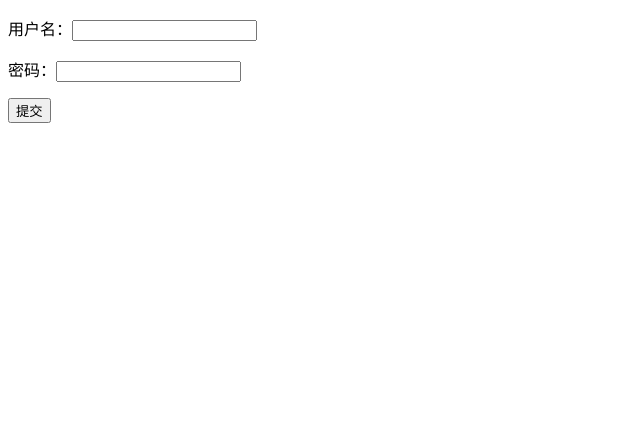
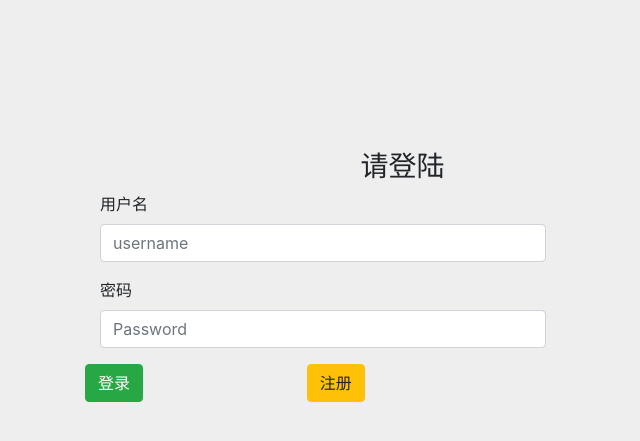
Before and after one commit to whh951030/room_order, a Django app: page /login/ in a window 1280 px wide. Shown: the top 441 px of the page, without its empty margins (0-640 px from the left). Run offline with Django 3.2, Linux system fonts and the light colour scheme; some libraries are stand-ins or nearby versions.

Commit message:
给登录页面加了个样式，好看多了

```diff
--- a/templates/login.html
+++ b/templates/login.html
@@ -5,13 +5,58 @@
     <meta http-equiv="X-UA-Compatible" content="IE=edge">
     <meta name="viewport" content="width=device-width, initial-scale=1, maximum-scale=1, user-scalable=no">
     <title>登录</title>
+        <link rel="stylesheet" href="/static/bootstrap/css/bootstrap.css">
+
+        <style>
+        body {
+            background-color: #eeeeee;
+        }
+
+        .container {
+            margin-top: 150px;
+        }
+
+    </style>
 </head>
 <body>
-<form action="/login/" method="post">
-    {% csrf_token %}
-    <p>用户名：<input type="text" name="name"></p>
-    <p>密码：<input type="password" name="password"></p>
-    <input type="submit" value="提交">
-</form>
+{#<form action="/login/" method="post">#}
+{#    {% csrf_token %}#}
+{#    <p>用户名：<input type="text" name="name"></p>#}
+{#    <p>密码：<input type="password" name="password"></p>#}
+{#    <input type="submit" value="提交">#}
+{#</form>#}
+<div class="container">
+    <div class="row">
+        <div class="col-md-7 col-md-offset-2">
+            <form class="form-horizontal login-form" method="post">
+                {% csrf_token %}
+                <div class="h3 text-center">请登陆</div>
+                <div class="form-group">
+                    <label for="user" class="col-sm-3 control-label">用户名</label>
+                    <div class="col-sm-9">
+                        <input name="name" type="text" class="form-control" id="user" placeholder="username">
+                    </div>
+                </div>
+                <div class="form-group">
+                    <label for="pwd" class="col-sm-3 control-label">密码</label>
+                    <div class="col-sm-9">
+                        <input name="password" type="password" class="form-control" id="pwd"
+                               placeholder="Password">
+                    </div>
+                </div>
+
+                <div class="row">
+                        <div class="col-md-4 col-md-offset-4">
+                            <input type="submit" value="登录" class="btn btn-success loginBtn"><span class="error"></span>
+                        </div>
+                         <div class="col-md-1">
+                             <a href="#"><input type="button" value="注册" class="btn btn-warning loginBtn"></a>
+                         </div>
+                    </div>
+
+            </form>
+        </div>
+    </div>
+</div>
 </body>
 </html>
```
